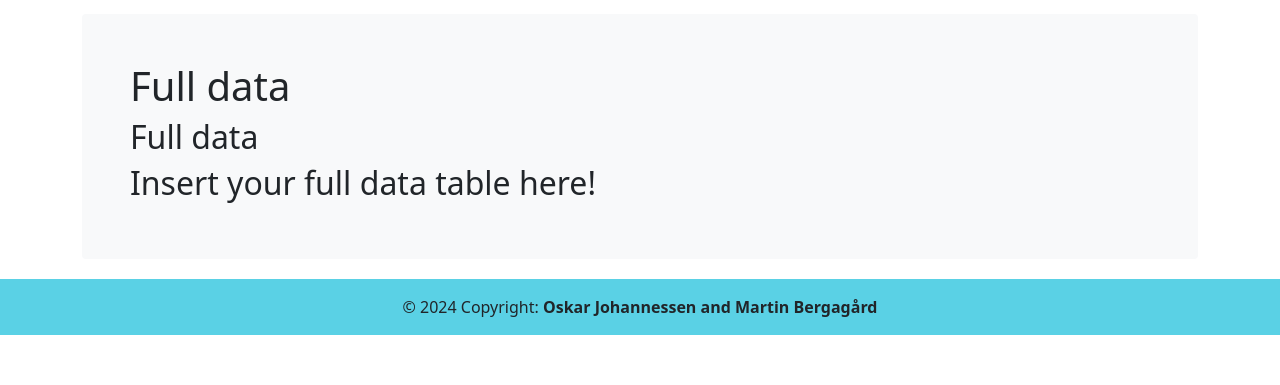
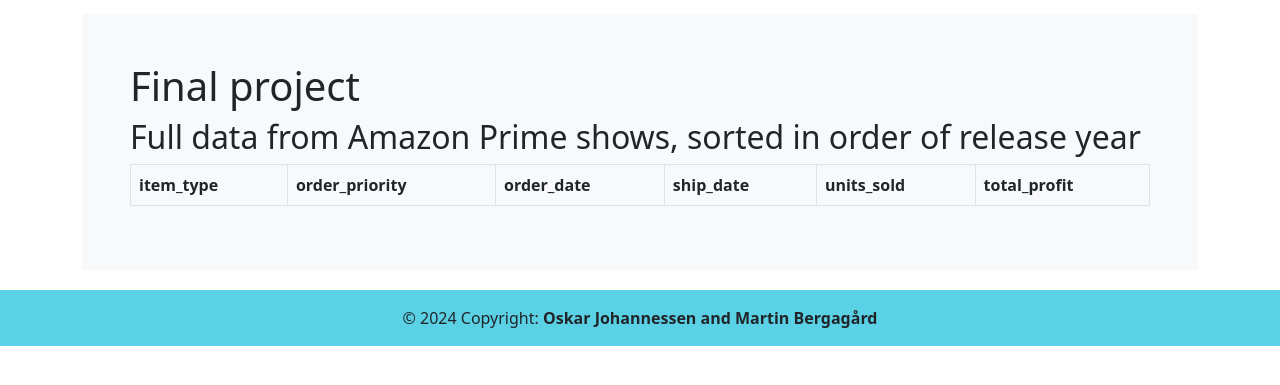
Before and after one commit to MartinBergagard/final-project, a Flask app: template codeapp/templates/data.html in a window 1280 px wide. Shown: the part 56-441 px from the top of the page. Run offline with Flask 3, Linux system fonts and the light colour scheme; the template is opened without the code that fills it, so the values that code supplies are empty; parts of the project's set-up code (start-up, migrations or seed data) failed here and were passed over; some libraries are stand-ins or nearby versions.

Commit message:
updatedversionstuckon6

```diff
--- a/codeapp/templates/data.html
+++ b/codeapp/templates/data.html
@@ -1,9 +1,32 @@
 {% extends "base.html" %}
 {% block content %}
-<h1 id="homepage_header">Full data</h1>
-<h2>Full data</h2>
-
-<!-- TODO -->
-<h2>Insert your full data table here!</h2>
+<h1 id="data_header">Final project</h1>
+<h2>Full data from Amazon Prime shows, sorted in order of release year</h2>
+<div class="table-responsive">
+<table class="table table-bordered table-hover">
+    <thead>
+        <tr>
+            <th>item_type</th>
+            <th>order_priority</th>
+            <th>order_date</th>
+            <th>ship_date</th>
+            <th>units_sold</th>
+            <th>total_profit</th>
+        </tr>
+    </thead>
+    <tbody>
+        {% for item in data|sort(attribute='release_year', reverse=True) %}
+        <tr>
+            <td>{{ item.item_type }}</td>
+            <td>{{ item.order_priority }}</td>
+            <td>{{ item.order_date }}</td>
+            <td>{{ item.ship_date }}</td>
+            <td>{{ item.units_sold }}</td>
+            <td>{{ item.total_profit }}</td>
+        </tr>
+    {% endfor %}
+    </tbody>
+</table>
+</div>
 
 {% endblock content %}
```
Also changed, not shown: codeapp/routes.py (+25 -8 lines), codeapp/templates/home.html (+17 -2 lines), codeapp/utils.py (+22 -21 lines), 1 other file.
